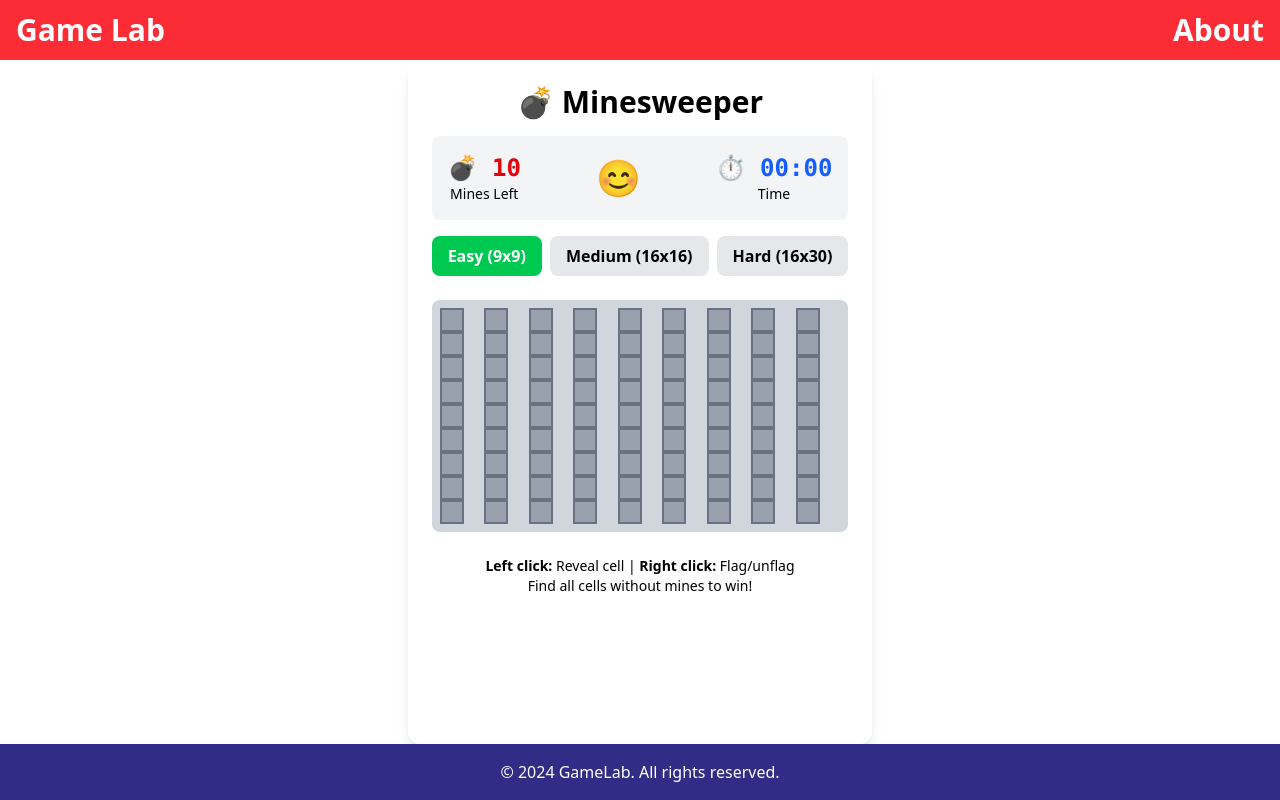
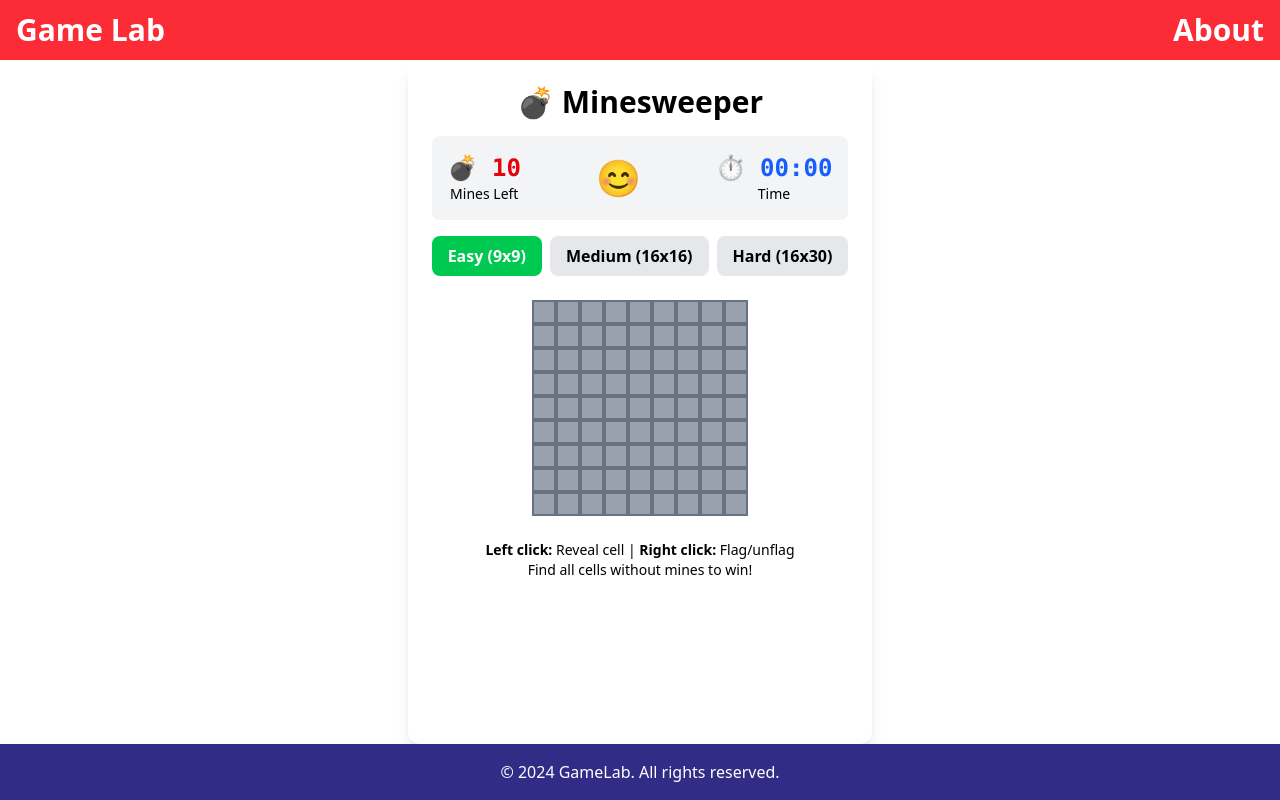
Before and after one commit to theCompanyDream/Gamelab, a Vue app: page /play/minesweeper in a window 1280 px wide. Built offline with nearby package versions, Linux system fonts and the light colour scheme.

Commit message:
fix: minesweeper

```diff
--- a/src/games/minesweeper/MineSweeper.vue
+++ b/src/games/minesweeper/MineSweeper.vue
@@ -54,10 +54,11 @@
 
     <!-- Game Board -->
     <section
-      class="inline-block bg-gray-300 p-2 rounded-lg mx-auto"
+      class="inline-block bg-gray-300 rounded-lg mx-auto"
       :style="{
         display: 'grid',
-        gridTemplateColumns: `repeat(${cols}, 1fr)`,
+        gridTemplateColumns: `repeat(${cols}, auto)`,
+        width: `${cols * 24}px`,
       }"
     >
       <div
```
